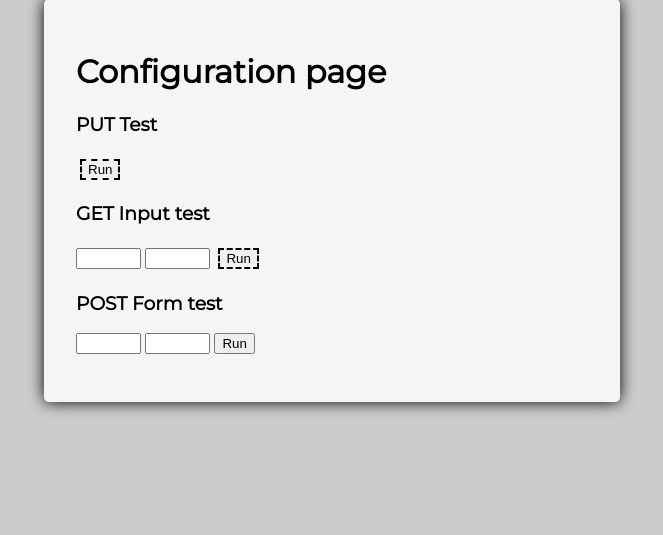
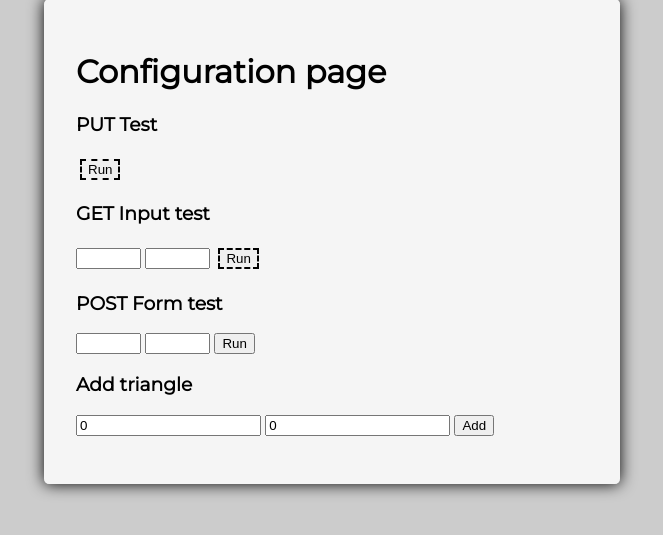
Before and after one commit to TheChristophe/contention-nametag-gles2, a Flask app: page / in a window 1280 px wide. Shown: the part 81-616 px from the top of the page, without its empty margins (308-971 px from the left). Run offline with Flask 2, Linux system fonts and the light colour scheme; some libraries are stand-ins or nearby versions.

Commit message:
Add triangle creation form

```diff
--- a/app.py
+++ b/app.py
@@ -52,6 +52,12 @@ def post_test():
 
     return jsonify(result=a + b)
 
+@app.route('/triangle-add', methods=['POST'])
+def triangle():
+    transmit_message('post', request.form)
+
+    return jsonify(result='ok')
+
 @app.route('/')
 def root():
     return render_template('index.html')
--- a/static/ui.js
+++ b/static/ui.js
@@ -34,7 +34,11 @@ $(function () {
 });
 
 $(function () {
-    let form = $('#posttestform');
+    const forms = ['#posttestform', '#triangleform'];
+
+    for (const formName of forms) {
+        let form = $(formName);
+
         form.submit(function (e) {
             $.ajax({
                 type: form.attr('method'),
@@ -50,4 +54,5 @@ $(function () {
 
             return false;
         });
+    }
 });
--- a/templates/index.html
+++ b/templates/index.html
@@ -21,5 +21,14 @@
       <input type="submit" id="posttest" value="Run" />
     </form>
   </p>
+  <p>
+    <h3>Add triangle</h3>
+    <form id="triangleform" action="/triangle-add" method="post">
+      <input type="hidden" name="type" value="triangle" />
+      <input type="number" size=5 step=0.01 value=0 name="x" />
+      <input type="number" size=5 step=0.01 value=0 name="y" />
+      <input type="submit" id="triangletest" value="Add" />
+    </form>
+  </p>
 </div>
 {% endblock %}
```
Lines whose indentation alone changed are shown as unchanged.
